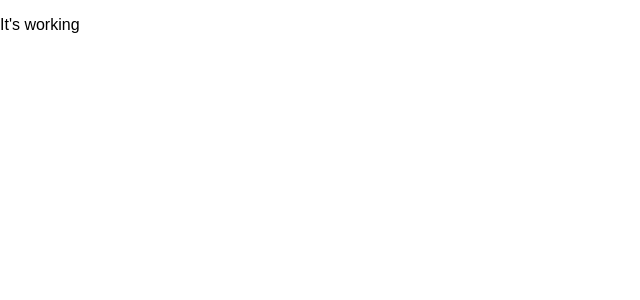
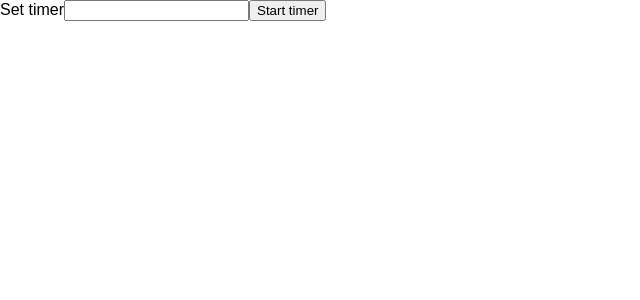
Before and after one commit to thinkful-ei23/burke-timothy-react-app, a React (Create React App) app: page / in a window 1280 px wide. Shown: the top 300 px of the page, without its empty margins (0-640 px from the left). Built offline with nearby package versions, Linux system fonts and the light colour scheme.

Commit message:
form rendering

```diff
--- a/src/App.js
+++ b/src/App.js
@@ -1,6 +1,7 @@
 'use strict';
 
 import React from 'react';
+import Input from './Input';
 
 export default class App extends React.Component {
   constructor(props){
@@ -9,8 +10,10 @@ export default class App extends React.Component {
   }
 
   render() {
-    return <p>It's working</p>;
+    return (
+      <Input />
+    );
+
   }
 
-
 }
--- /dev/null
+++ b/src/Input.js
@@ -0,0 +1,15 @@
+'use strict';
+
+import React from 'react';
+
+export default function Input(){
+
+  return (
+    <form className="input">
+      <label htmlFor="input">Set timer</label>
+      <input id="input" type="text"></input>
+      <input type="submit" value="Start timer"></input>
+    </form>
+  )
+
+}
```
